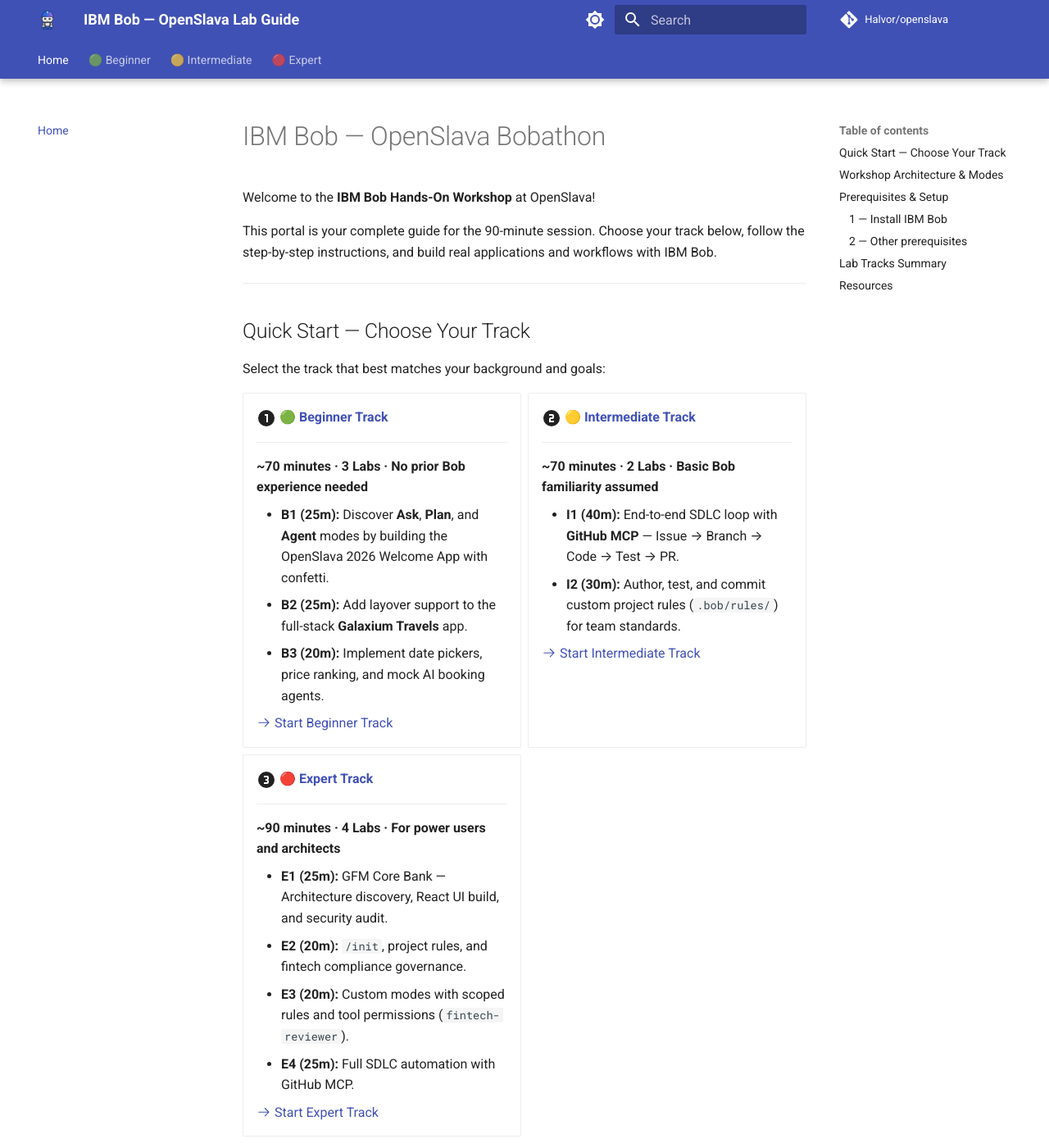
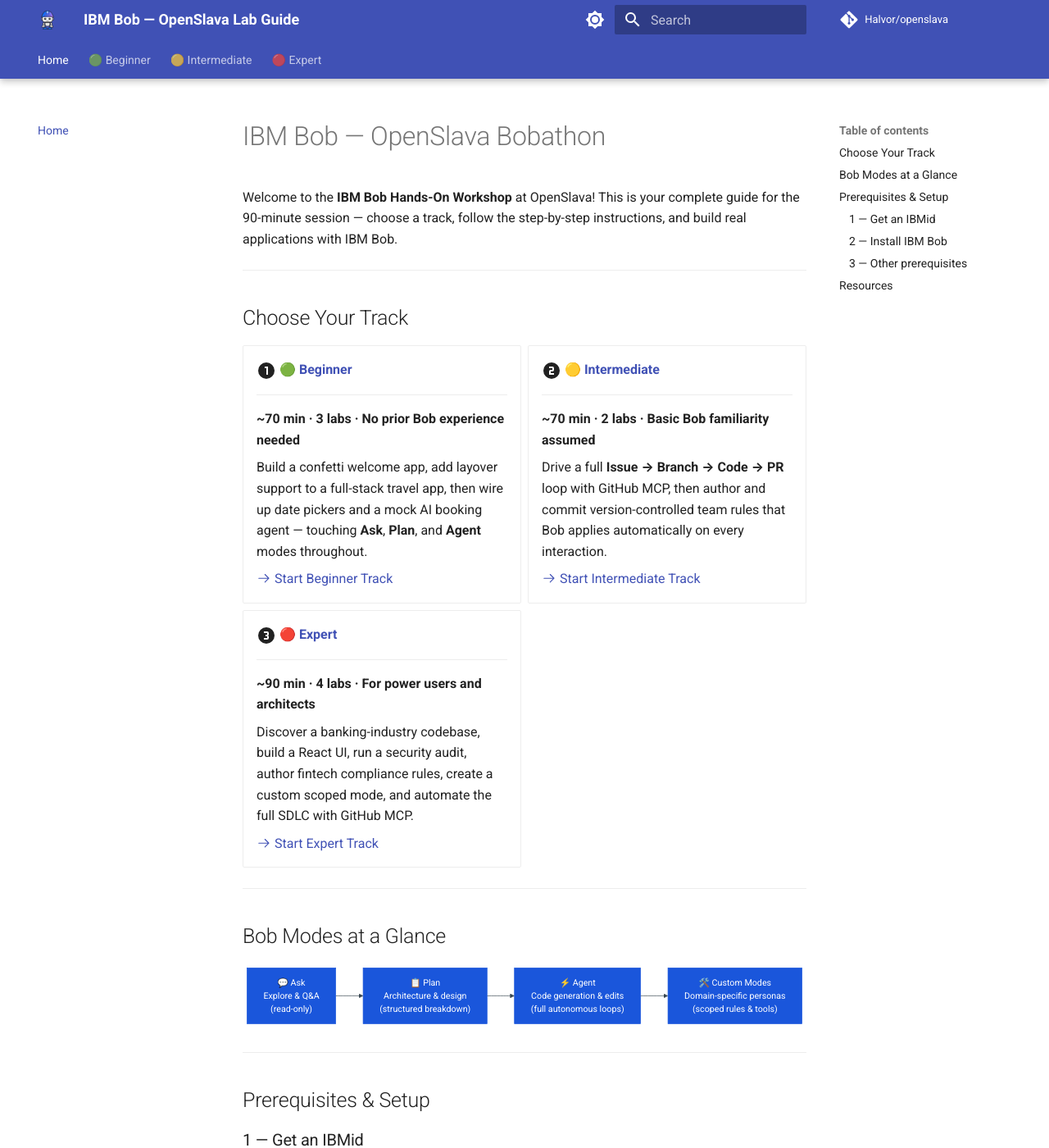
Before and after one commit to HalvorIBM/openslava, an MkDocs documentation site: the page built from docs/index.md, in a window 1280 px wide and 1400 px high. Shown: the whole window at 82% size. Built offline with MkDocs 1.6.1 and Material for MkDocs 9.7.7, drawn with Linux system fonts in a browser that asks for light colours; some of the changed text lies outside the part shown.

Commit message:
Clean up home page; fix VS Code→IBM Bob step refs; add IBMid sign-up prereq

````diff
--- a/docs/index.md
+++ b/docs/index.md
@@ -1,50 +1,40 @@
 # IBM Bob — OpenSlava Bobathon
 
-Welcome to the **IBM Bob Hands-On Workshop** at OpenSlava!
-
-This portal is your complete guide for the 90-minute session. Choose your track below, follow the step-by-step instructions, and build real applications and workflows with IBM Bob.
+Welcome to the **IBM Bob Hands-On Workshop** at OpenSlava! This is your complete guide for the 90-minute session — choose a track, follow the step-by-step instructions, and build real applications with IBM Bob.
 
 ---
 
-## Quick Start — Choose Your Track
-
-Select the track that best matches your background and goals:
+## Choose Your Track
 
 <div class="grid cards" markdown>
 
--   :material-numeric-1-circle:{ .lg .middle } __[🟢 Beginner Track](labs/openslava-beginner.md)__
+-   :material-numeric-1-circle:{ .lg .middle } __[🟢 Beginner](labs/openslava-beginner.md)__
 
     ---
 
-    **~70 minutes · 3 Labs · No prior Bob experience needed**
+    **~70 min · 3 labs · No prior Bob experience needed**
 
-    * **B1 (25m):** Discover **Ask**, **Plan**, and **Agent** modes by building the OpenSlava 2026 Welcome App with confetti.
-    * **B2 (25m):** Add layover support to the full-stack **Galaxium Travels** app.
-    * **B3 (20m):** Implement date pickers, price ranking, and mock AI booking agents.
+    Build a confetti welcome app, add layover support to a full-stack travel app, then wire up date pickers and a mock AI booking agent — touching **Ask**, **Plan**, and **Agent** modes throughout.
 
     [:octicons-arrow-right-24: Start Beginner Track](labs/openslava-beginner.md)
 
--   :material-numeric-2-circle:{ .lg .middle } __[🟡 Intermediate Track](labs/openslava-intermediate.md)__
+-   :material-numeric-2-circle:{ .lg .middle } __[🟡 Intermediate](labs/openslava-intermediate.md)__
 
     ---
 
-    **~70 minutes · 2 Labs · Basic Bob familiarity assumed**
+    **~70 min · 2 labs · Basic Bob familiarity assumed**
 
-    * **I1 (40m):** End-to-end SDLC loop with **GitHub MCP** — Issue → Branch → Code → Test → PR.
-    * **I2 (30m):** Author, test, and commit custom project rules (`.bob/rules/`) for team standards.
+    Drive a full **Issue → Branch → Code → PR** loop with GitHub MCP, then author and commit version-controlled team rules that Bob applies automatically on every interaction.
 
     [:octicons-arrow-right-24: Start Intermediate Track](labs/openslava-intermediate.md)
 
--   :material-numeric-3-circle:{ .lg .middle } __[🔴 Expert Track](labs/openslava-expert.md)__
+-   :material-numeric-3-circle:{ .lg .middle } __[🔴 Expert](labs/openslava-expert.md)__
 
     ---
 
-    **~90 minutes · 4 Labs · For power users and architects**
+    **~90 min · 4 labs · For power users and architects**
 
-    * **E1 (25m):** GFM Core Bank — Architecture discovery, React UI build, and security audit.
-    * **E2 (20m):** `/init`, project rules, and fintech compliance governance.
-    * **E3 (20m):** Custom modes with scoped rules and tool permissions (`fintech-reviewer`).
-    * **E4 (25m):** Full SDLC automation with GitHub MCP.
+    Discover a banking-industry codebase, build a React UI, run a security audit, author fintech compliance rules, create a custom scoped mode, and automate the full SDLC with GitHub MCP.
 
     [:octicons-arrow-right-24: Start Expert Track](labs/openslava-expert.md)
 
@@ -52,36 +42,30 @@
 
 ---
 
-## Workshop Architecture & Modes
-
-IBM Bob operates across dedicated modes optimized for each phase of software development:
+## Bob Modes at a Glance
 
 ```mermaid
 %%{init: {'theme': 'base', 'themeVariables': {'primaryColor': '#1a56db', 'primaryTextColor': '#ffffff', 'primaryBorderColor': '#1a56db', 'lineColor': '#6b7280', 'mainBkg': '#1a56db', 'nodeBorder': '#1a56db', 'clusterBkg': '#1e3a5f', 'titleColor': '#ffffff', 'edgeLabelBackground': 'transparent'}}}%%
 flowchart LR
-    Ask["💬 Ask Mode\nCode exploration & Q&A\nRead-only context\nNo file edits"] --> Plan["📋 Plan Mode\nArchitecture & design\nImplementation steps\nStructured breakdown"]
-    Plan --> Agent["⚡ Agent Mode\nCode generation & edits\nTool execution\nFull autonomous loops"]
-    Agent --> Custom["🛠️ Custom Modes\nDomain-specific personas\nScoped rules & tools\nTailored workflows"]
+    Ask["💬 Ask\nExplore & Q&A\n(read-only)"] --> Plan["📋 Plan\nArchitecture & design\n(structured breakdown)"]
+    Plan --> Agent["⚡ Agent\nCode generation & edits\n(full autonomous loops)"]
+    Agent --> Custom["🛠️ Custom Modes\nDomain-specific personas\n(scoped rules & tools)"]
 
     classDef node fill:#1a56db,color:#fff,stroke:#1a56db
-    classDef secondary fill:#2563eb,color:#fff,stroke:#2563eb
-    classDef highlight fill:#1d4ed8,color:#fff,stroke:#1d4ed8,stroke-width:3px
-
-    class Ask secondary
-    class Plan secondary
-    class Agent highlight
-    class Custom secondary
+    class Ask,Plan,Agent,Custom node
 ```
 
 ---
 
 ## Prerequisites & Setup
 
-Before starting any lab, verify you have the essentials ready:
+### 1 — Get an IBMid
 
-### 1 — Install IBM Bob
+IBM Bob requires an IBMid. **IBMid is free** — create one at [ibm.com/account/reg](https://www.ibm.com/account/reg/us-en/signup?formid=urx-19776) (takes ~2 minutes). If you already have one, skip this step.
 
-IBM Bob is a **standalone IDE** — not a VS Code extension. Download and install it from [bob.ibm.com/download](https://bob.ibm.com/download). Sign in with your IBMid on first launch.
+### 2 — Install IBM Bob
+
+IBM Bob is a **standalone IDE** — not a VS Code extension. Download from [bob.ibm.com/download](https://bob.ibm.com/download) and sign in with your IBMid.
 
 === "IBM Bob IDE (recommended)"
     Download the installer for your OS from **[bob.ibm.com/download](https://bob.ibm.com/download)**:
@@ -94,10 +78,10 @@
     | Linux (Debian/Ubuntu) | `.deb` |
     | Linux (Red Hat/Fedora) | `.rpm` |
 
-    Open the installer, follow the wizard, then sign in with your **IBMid**.
+    Run the installer, follow the wizard, then sign in with your **IBMid** on first launch.
 
-=== "Bob Shell (terminal alternative)"
-    If you prefer to work in a terminal, install Bob Shell:
+=== "Bob Shell (terminal)"
+    Prefer the terminal? Install Bob Shell instead:
 
     **macOS / Linux**
     ```bash
@@ -109,30 +93,19 @@
     ```
     Authenticate at `bob.ibm.com/login` when prompted.
 
-### 2 — Other prerequisites
+### 3 — Other prerequisites
 
-- **Node.js 20 LTS** and **Python 3.11+** installed.
-- **Git** configured (`git config --global user.name` and `user.email`).
-- **Workshop Starter Repositories:**
-    * **Galaxium Travels:** `git clone https://github.com/IBM/galaxium-travels`
-    * **Workshop Materials & GFM Bank:** Available directly inside this repository.
-
----
-
-## Lab Tracks Summary
-
-| Track | Level | Key Focus Areas | Duration |
-|---|---|---|---|
-| [**Beginner**](labs/openslava-beginner.md) | 🟢 Introductory | Modes overview, full-stack React/Node feature addition, rapid UI prototyping | ~70 min |
-| [**Intermediate**](labs/openslava-intermediate.md) | 🟡 Intermediate | GitHub MCP agentic SDLC loop, custom rules configuration, team standards | ~70 min |
-| [**Expert**](labs/openslava-expert.md) | 🔴 Advanced | Banking core architecture, security remediation, custom modes, MCP orchestration | ~90 min |
+- **Node.js 20 LTS** and **Python 3.11+** installed
+- **Git** configured with `user.name` and `user.email`
+- **Galaxium Travels** cloned: `git clone https://github.com/IBM/galaxium-travels` *(Beginner / Intermediate tracks)*
 
 ---
 
 ## Resources
 
-| Resource | Link |
+| | Link |
 |---|---|
 | **IBM Bob** | [bob.ibm.com](https://bob.ibm.com) |
-| **Bob Documentation** | [ibm.biz/bob-doc](https://ibm.biz/bob-doc) |
-| **Getting the Most Out of Bob** | [bob.ibm.com/blog/getting-the-most-out-of-bob](https://bob.ibm.com/blog/getting-the-most-out-of-bob) |
+| **Documentation** | [ibm.biz/bob-doc](https://ibm.biz/bob-doc) |
+| **Blog** | [bob.ibm.com/blog/getting-the-most-out-of-bob](https://bob.ibm.com/blog/getting-the-most-out-of-bob) |
+| **IBMid sign-up** | [ibm.com/account/reg](https://www.ibm.com/account/reg/us-en/signup?formid=urx-19776) |
````
Also changed, not shown: docs/labs/openslava-beginner.md (+3 -3 lines), docs/labs/openslava-expert.md (+2 -2 lines), docs/labs/openslava-intermediate.md (+4 -4 lines).
